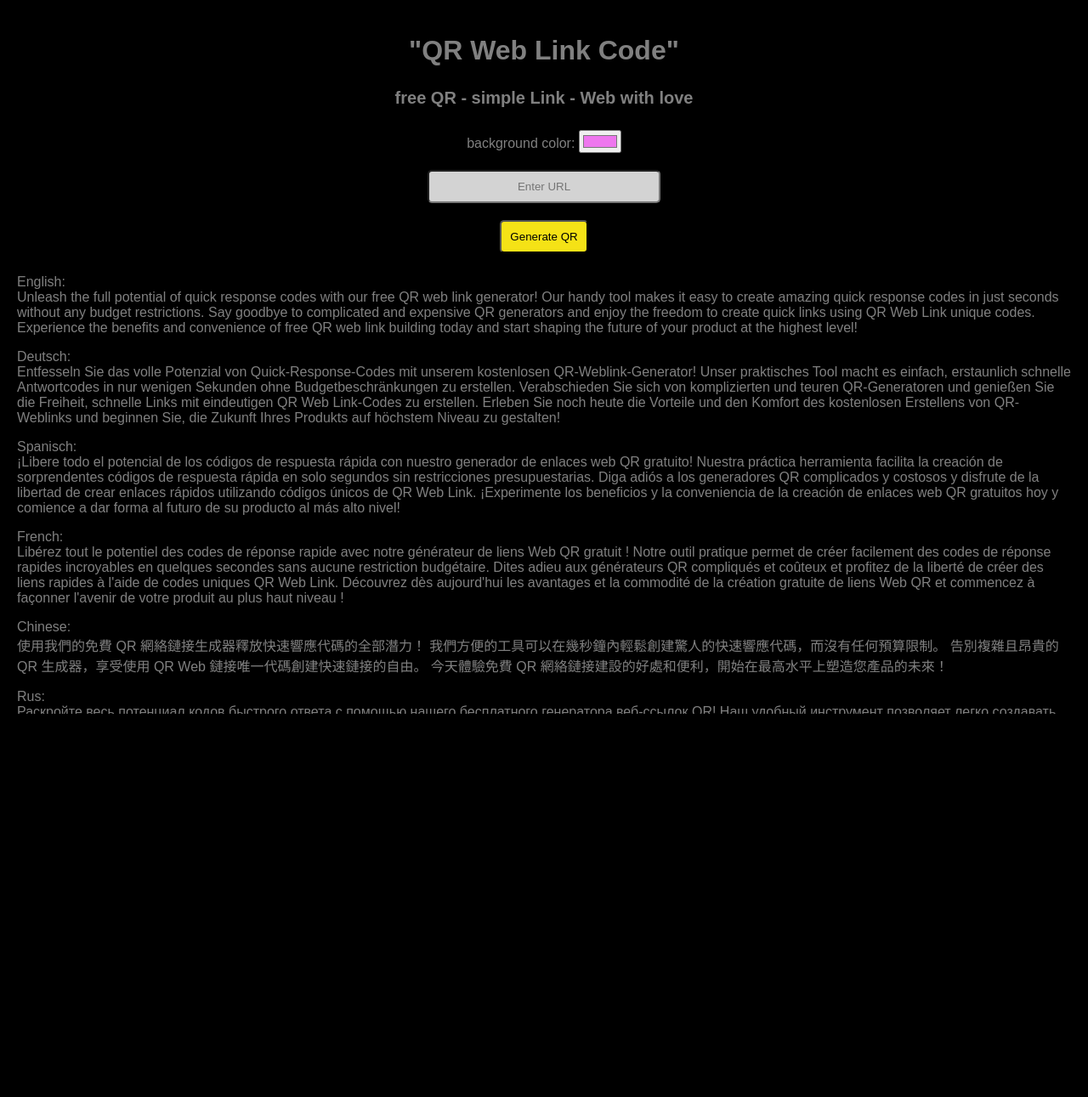
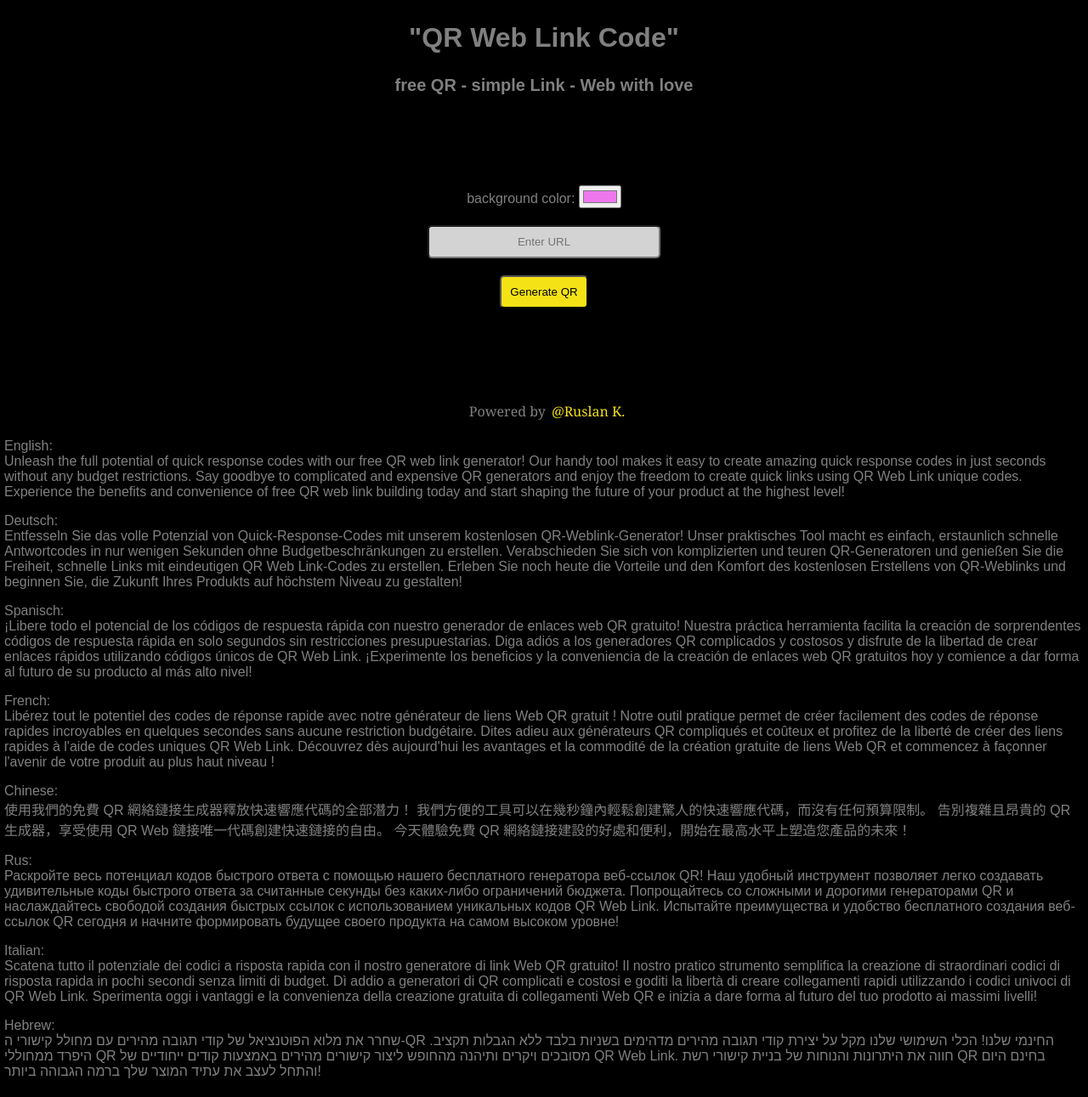
Before and after one commit to RuslanKovalyov/qr-web.link, a Django app: page / in a window 1280 px wide. Shown: the whole page at 85% size. Before the commit the page ends 840 px from the top, so only its background shows below. Run offline with Django 4.2, Linux system fonts and the light colour scheme.

Commit message:
footer module creation

```diff
--- a/main/templates/input_url.html
+++ b/main/templates/input_url.html
@@ -1,9 +1,11 @@
+{% load static %}
 <!DOCTYPE html>
 <html>
   <head>
     <meta http-equiv="X-UA-Compatible" content="IE=edge">
     <meta name="viewport" content="width=device-width, initial-scale=1.0 , user-scalable=yes,shrink-to-fit=no">
     <title>QR-WEB.Link</title>
+    <link rel="stylesheet" href="{% static 'css/main.css' %}" type="text/css">
     <meta name="theme-color" content="rgba(0, 0, 0)">
     {% comment %} <link rel="shortcut icon" href="{% static 'favicon.png' %}"> {% endcomment %}
     <meta name="description" content="Free QR Web Link Code generator! Our handy tool makes it easy to create amazing quick response codes in just seconds!">
@@ -42,12 +44,10 @@
         border-radius: 5px;
         width: max-content;
         text-align: center;
-        margin: 20px auto;
+        margin: 100px auto;
       }
       .text-container {
-        height: 100%; /* Height of 60% of viewport */
-        overflow: auto; /* Enable scrolling */
-        padding: 20px;
+        padding: 5px;
       }
       input[type="text"] {
         font-size: smaller;
@@ -100,6 +100,7 @@
           <button type="submit">Generate QR</button>
         </form>
       </div>
+      {% include 'modules/footer.html' %}
       <p>
         English: <br>
         Unleash the full potential of quick response codes with our free QR web link generator! Our handy tool makes it easy to create amazing quick response codes in just seconds without any budget restrictions. Say goodbye to complicated and expensive QR generators and enjoy the freedom to create quick links using QR Web Link unique codes. Experience the benefits and convenience of free QR web link building today and start shaping the future of your product at the highest level!
--- /dev/null
+++ b/main/templates/modules/footer.html
@@ -0,0 +1,5 @@
+{% load static %}
+<footer>
+    Powered by
+    <a class="link" href="https://www.linkedin.com/in/ruslan-developer/" target="_blank">@Ruslan K.</a>
+</footer>
--- /dev/null
+++ b/static/css/main.css
@@ -0,0 +1,17 @@
+footer {
+    position: relative;
+    width: 100%;
+    background-color: rgb(0, 0, 0);
+    margin-top: 0px;
+    padding: 5px;
+    text-align: center;
+    font-family: Georgia;
+}
+footer a {
+    color: #F5E216;
+    text-decoration: none;
+    padding-inline: 3px;
+}
+footer a:hover {
+    color: wheat;
+}
```
Also changed, not shown: main/static/css/main.css (added, +17 -0 lines), main/templates/qr.html (+20 -10 lines), main/static/qr.png, static/qr.png.
